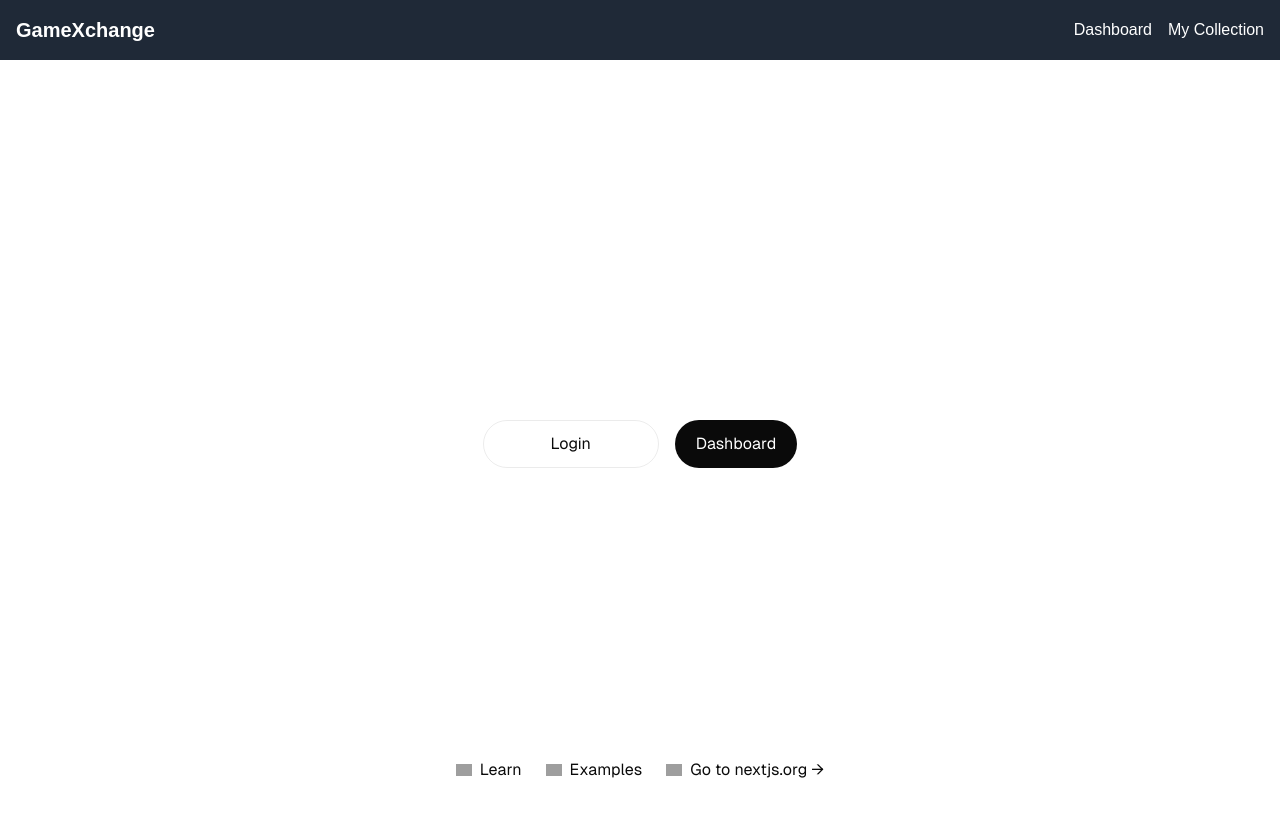
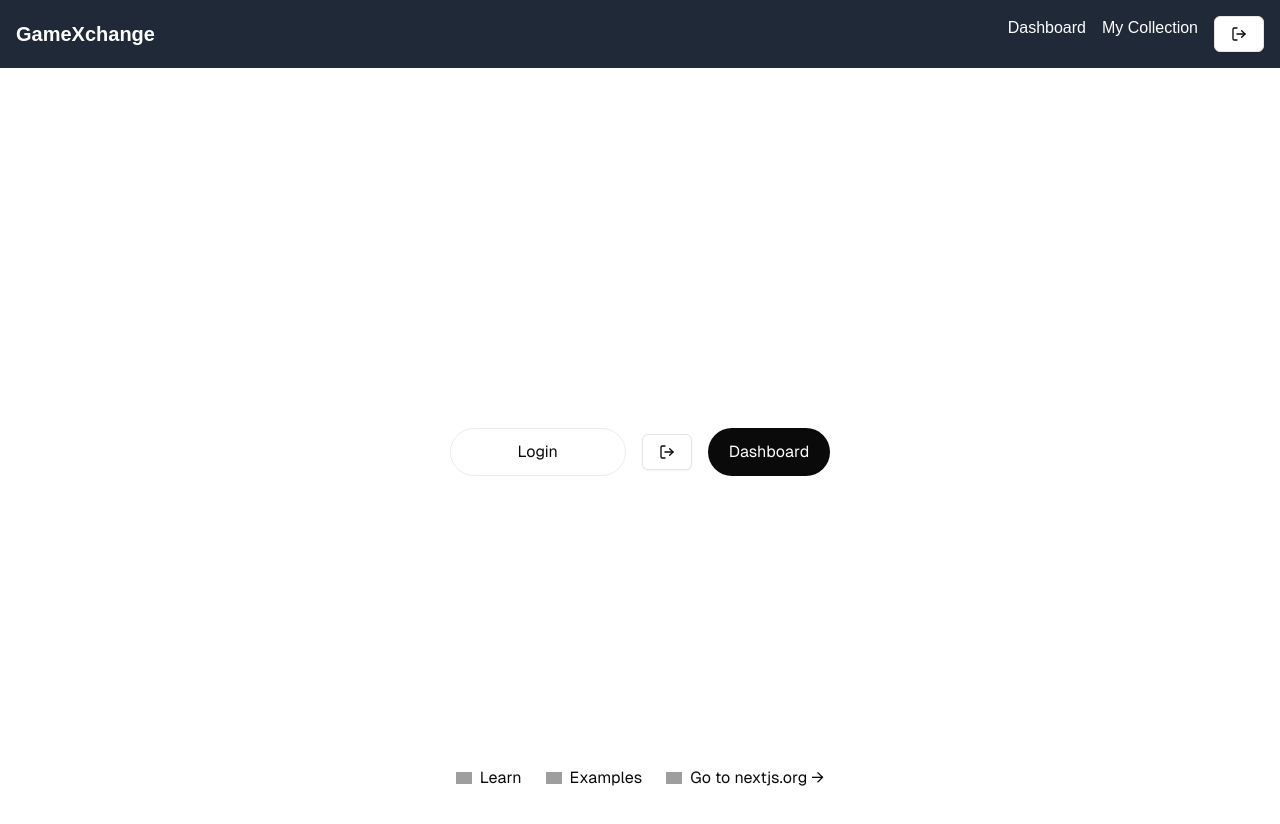
Before and after one commit to MrYawnie/gamexchange, a Next.js app: page / in a window 1280 px wide. Shown: the top 824 px of the page. Built offline with nearby package versions, Linux system fonts and the light colour scheme; no server answers; grey boxes are pictures that could not be loaded.

Commit message:
Add logout to navbar

```diff
--- a/app/my-collection/page.tsx
+++ b/app/my-collection/page.tsx
@@ -1,8 +1,6 @@
 import { auth } from "@/auth";
 import BGGLoginDialog from "@/components/bgg-login";
 import GameLibrary from "@/components/server/gamelist-server";
-import { SignIn } from "@/components/sign-in";
-import { SignOut } from "@/components/signout-button";
 import { BGGUser } from "@/components/user-avatar";
 
 export default async function Page() {
@@ -14,8 +12,6 @@ export default async function Page() {
       <h1>My Collection</h1>
       <main className="flex flex-col gap-8 row-start-2 items-center sm:items-start">
         <div className="flex gap-4 items-center flex-col sm:flex-row">
-          <SignIn />
-          <SignOut />
           {!session.user.bggUserName ? (
             <BGGLoginDialog />
           ) : (
--- a/components/navbar.tsx
+++ b/components/navbar.tsx
@@ -2,6 +2,7 @@
 
 import Link from 'next/link'
 import { usePathname } from 'next/navigation'
+import { SignOut } from "@/components/signout-button";
 
 export default function NavBar() {
   const pathname = usePathname()
@@ -33,6 +34,9 @@ export default function NavBar() {
               My Collection
             </Link>
           </li>
+          <li>
+            <SignOut />
+          </li>
         </ul>
       </div>
     </nav>
--- a/components/signout-button.tsx
+++ b/components/signout-button.tsx
@@ -1,19 +1,15 @@
-import { signOut } from "@/auth"
-import { auth } from "@/auth"
+import { signOutAction } from "@/lib/signout-action";
+import { LogOut } from "lucide-react";
+import { Button } from "./ui/button";
 
-export async function SignOut() {
-    const session = auth()
-
-    if (!(await session)) return null
-
+export function SignOut() {
   return (
     <form
-      action={async () => {
-        "use server"
-        await signOut()
-      }}
+      action={signOutAction}
     >
-      <button type="submit" className="rounded-full border border-solid border-black/[.08] dark:border-white/[.145] transition-colors flex items-center justify-center hover:bg-[#f2f2f2] dark:hover:bg-[#1a1a1a] hover:border-transparent text-sm sm:text-base h-10 sm:h-12 px-4 sm:px-5 sm:min-w-44">Sign Out</button>
+      <Button variant="outline">
+        <LogOut className="h-4 w-4" />
+      </Button>
     </form>
-  )
+  );
 }
--- /dev/null
+++ b/lib/signout-action.ts
@@ -0,0 +1,7 @@
+"use server";
+
+import { signOut } from "@/auth";
+
+export async function signOutAction() {
+  await signOut();
+}
```
